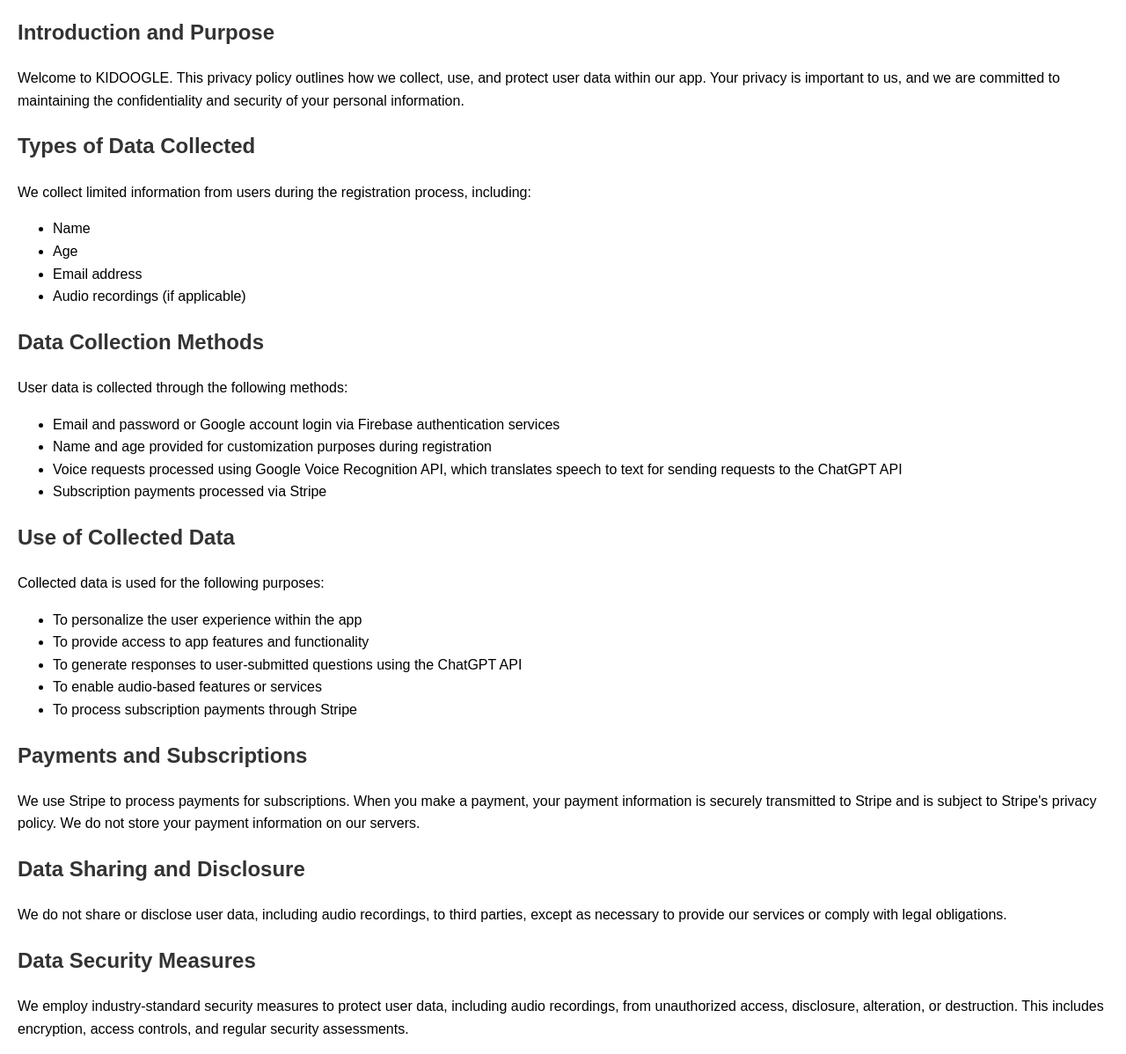
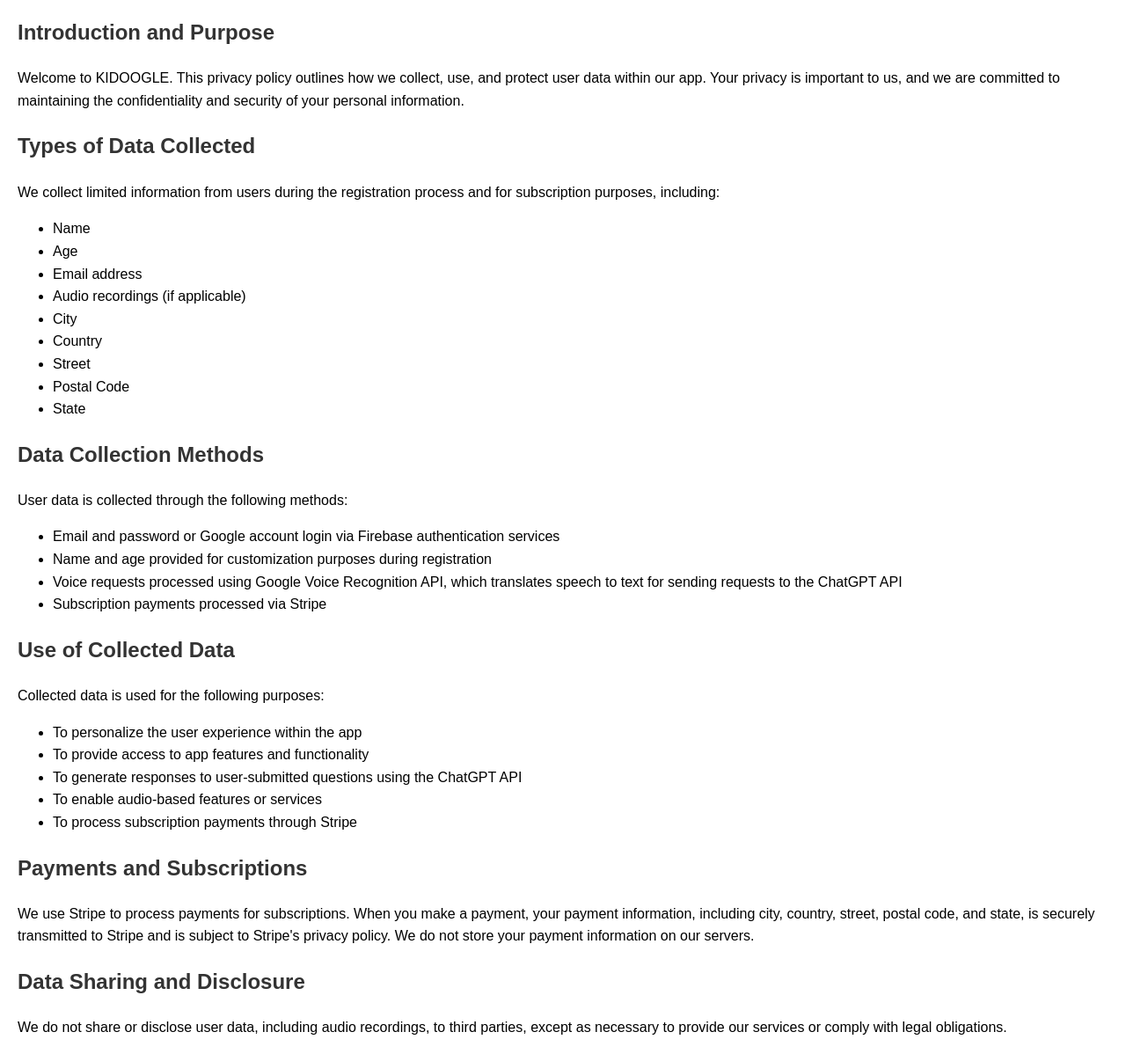
Before and after one commit to Nirvankoo/AskMeNow_Private_Policy, a plain HTML site: page index.html in a window 1280 px wide. Shown: the part 96-1294 px from the top of the page at 88% size. Drawn offline with Linux system fonts and the light colour scheme.

Commit message:
Update index.html

```diff
--- a/index.html
+++ b/index.html
@@ -26,12 +26,17 @@
     <p>Welcome to KIDOOGLE. This privacy policy outlines how we collect, use, and protect user data within our app. Your privacy is important to us, and we are committed to maintaining the confidentiality and security of your personal information.</p>
 
     <h2>Types of Data Collected</h2>
-    <p>We collect limited information from users during the registration process, including:</p>
+    <p>We collect limited information from users during the registration process and for subscription purposes, including:</p>
     <ul>
         <li>Name</li>
         <li>Age</li>
         <li>Email address</li>
         <li>Audio recordings (if applicable)</li>
+        <li>City</li>
+        <li>Country</li>
+        <li>Street</li>
+        <li>Postal Code</li>
+        <li>State</li>
     </ul>
 
     <h2>Data Collection Methods</h2>
@@ -54,13 +59,13 @@
     </ul>
 
     <h2>Payments and Subscriptions</h2>
-    <p>We use Stripe to process payments for subscriptions. When you make a payment, your payment information is securely transmitted to Stripe and is subject to Stripe's privacy policy. We do not store your payment information on our servers.</p>
+    <p>We use Stripe to process payments for subscriptions. When you make a payment, your payment information, including city, country, street, postal code, and state, is securely transmitted to Stripe and is subject to Stripe's privacy policy. We do not store your payment information on our servers.</p>
 
     <h2>Data Sharing and Disclosure</h2>
     <p>We do not share or disclose user data, including audio recordings, to third parties, except as necessary to provide our services or comply with legal obligations.</p>
 
     <h2>Data Security Measures</h2>
-    <p>We employ industry-standard security measures to protect user data, including audio recordings, from unauthorized access, disclosure, alteration, or destruction. This includes encryption, access controls, and regular security assessments.</p>
+    <p>We employ industry-standard security measures to protect user data, including audio recordings, from unauthorized access, disclosure, alteration, or destruction. We do not save audio recordings; instead, we translate them to text for generating requests to ChatGPT. This includes encryption, access controls, and regular security assessments.</p>
 
     <h2>User Rights and Choices</h2>
     <p>Users have the right to access, correct, or delete their personal information, including audio recordings. You can manage your data preferences within the app settings.</p>
```
